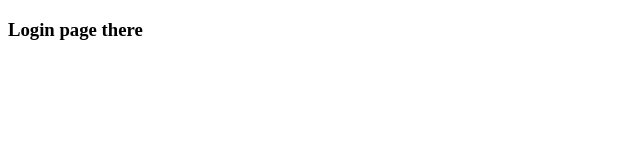
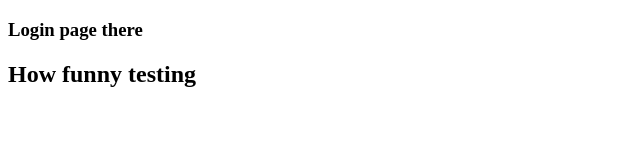
Before and after one commit to noyon-podder/practice-github2, a plain HTML site: page login.html in a window 1280 px wide. Shown: the whole page, without its empty margins (0-640 px from the left). Drawn offline with Linux system fonts and the light colour scheme.

Commit message:
how funnny testing

```diff
--- a/login.html
+++ b/login.html
@@ -7,5 +7,6 @@
   </head>
   <body>
     <h3>Login page there</h3>
+    <h2>How funny testing</h2>
   </body>
 </html>
```
